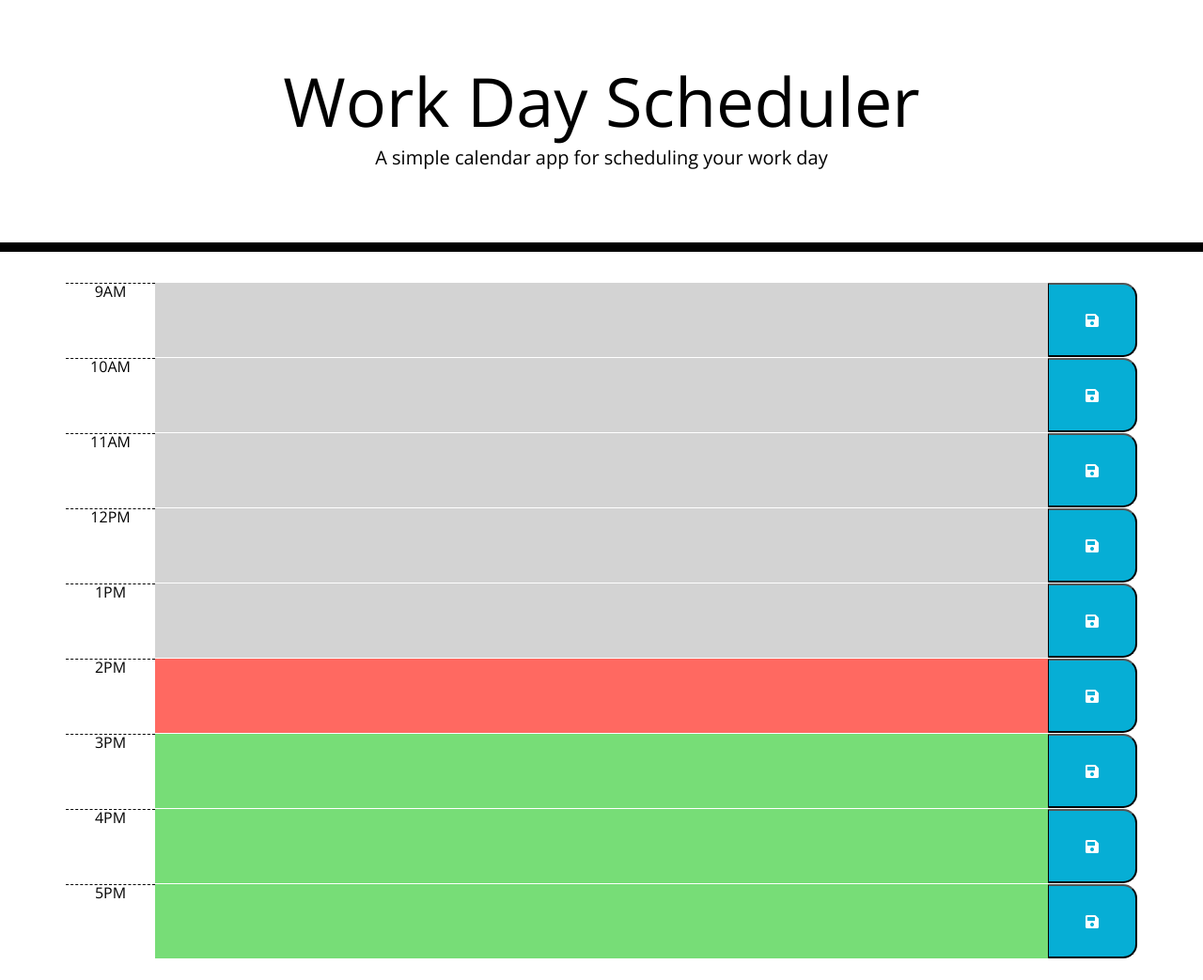
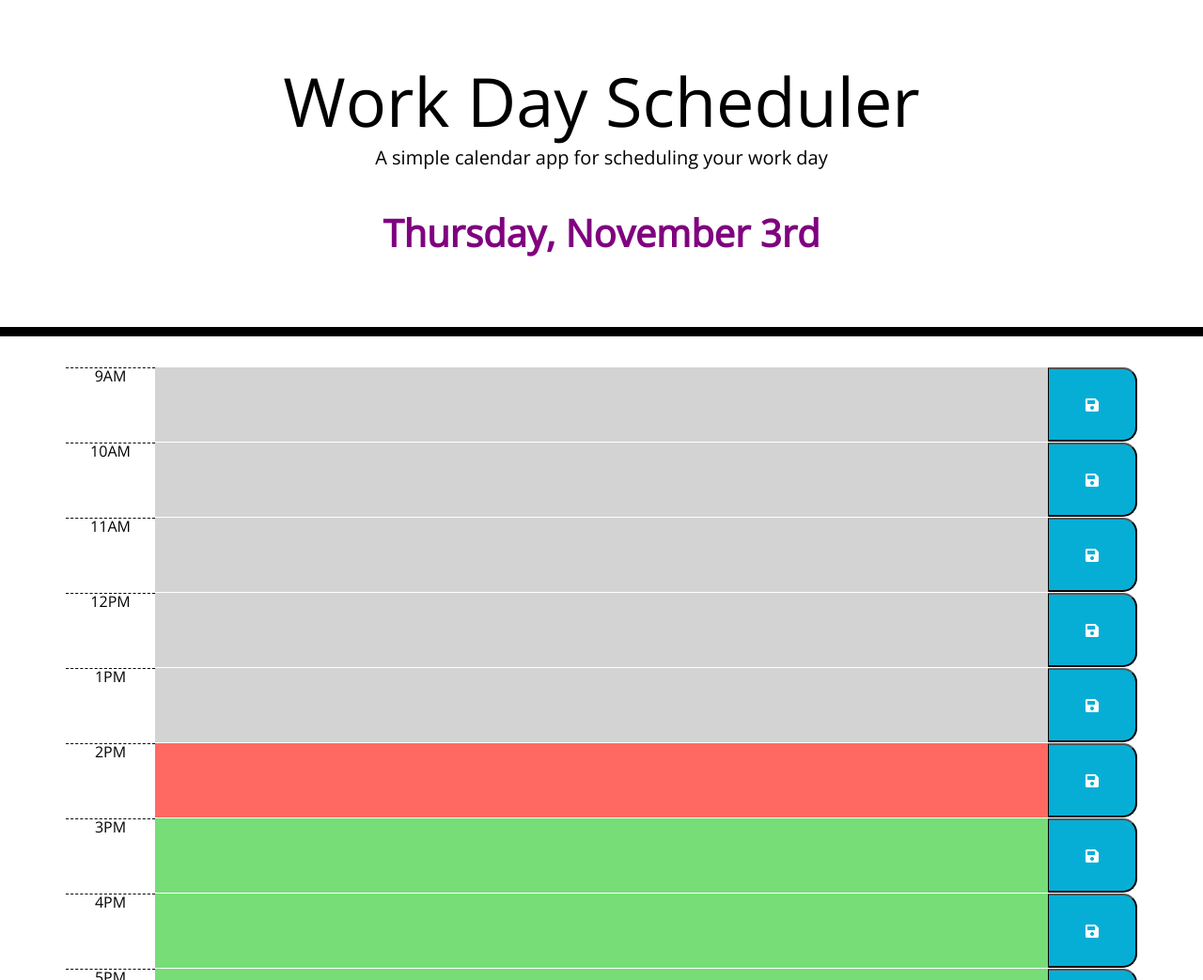
Before and after one commit to tiiingaling/Week-5-Challenge-Work-Day-Scheduler, a plain HTML site: page index.html in a window 1280 px wide. Shown: the top 1043 px of the page at 94% size. Drawn offline with nearby package versions, Linux system fonts and the light colour scheme.

Commit message:
Fixed date at top of page, added styling, completed READme

```diff
--- a/assets/css/style.css
+++ b/assets/css/style.css
@@ -19,6 +19,13 @@ textarea {
   color: black;
   border-radius: 0;
   border-bottom: 10px solid black;
+}
+
+#currentDay {
+  font-weight: bold;
+  color: purple;
+  font-size: 30pt;
+  margin-top: 50px;
 }
 
 .description {
--- a/assets/js/script.js
+++ b/assets/js/script.js
@@ -3,6 +3,8 @@ var containerEl = $('.container');
 
 //get current time in hA format
 var currentHour = moment().hour();
+
+
 
 const workDayHours = [
     moment().hour(9).format('hA'),
@@ -18,6 +20,9 @@ const workDayHours = [
 
 //target the div that holds the time block hour
 var timeBlockHour = $('col-1 hour')
+
+var currentDay = moment().format('dddd, MMMM Do');
+currentDayEl.text(currentDay);
 
 //declare variable for task
 var task = $('.description')
```
Also changed, not shown: index.html (+0 -1 lines), assets/images/screenshot.png (added), 1 other file.
